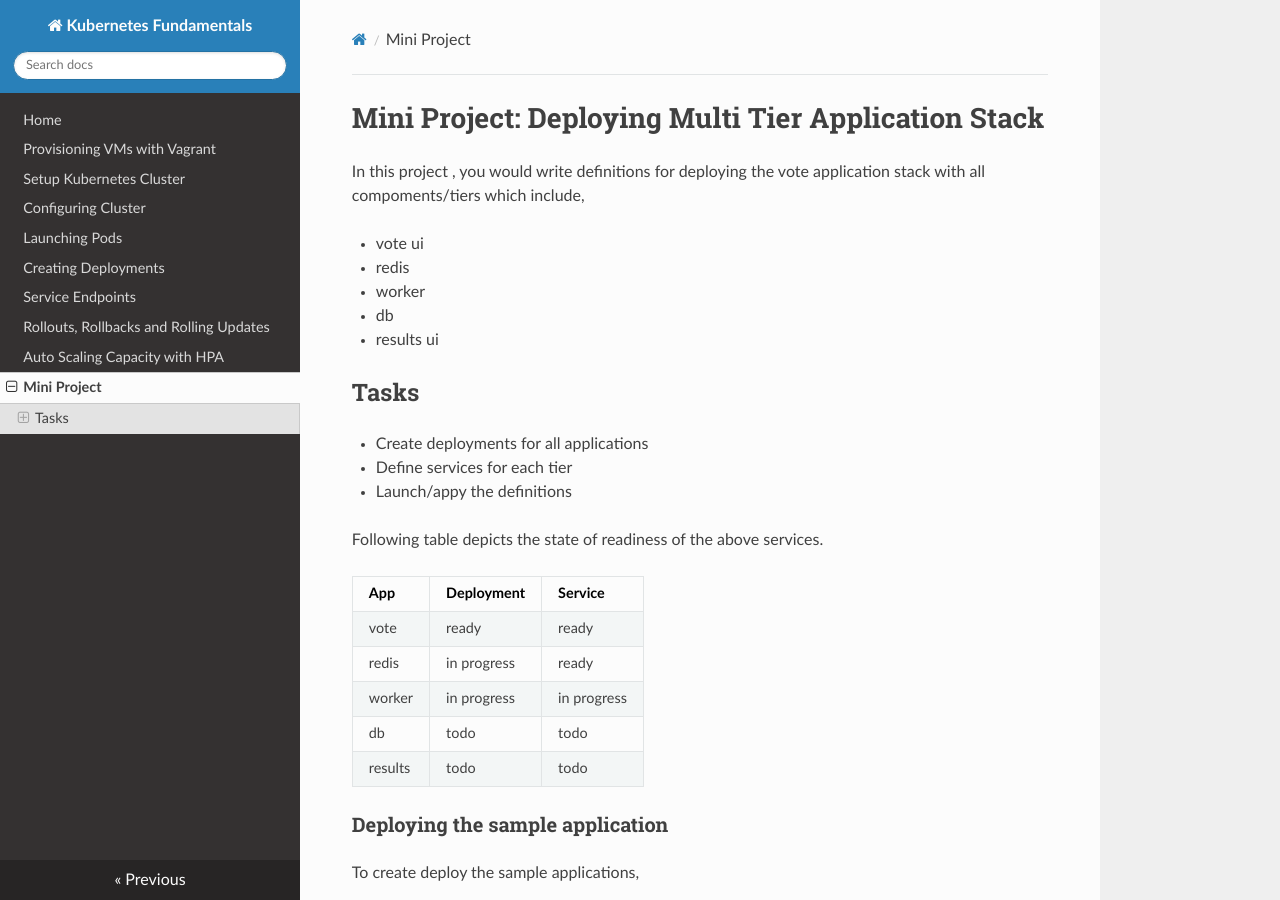
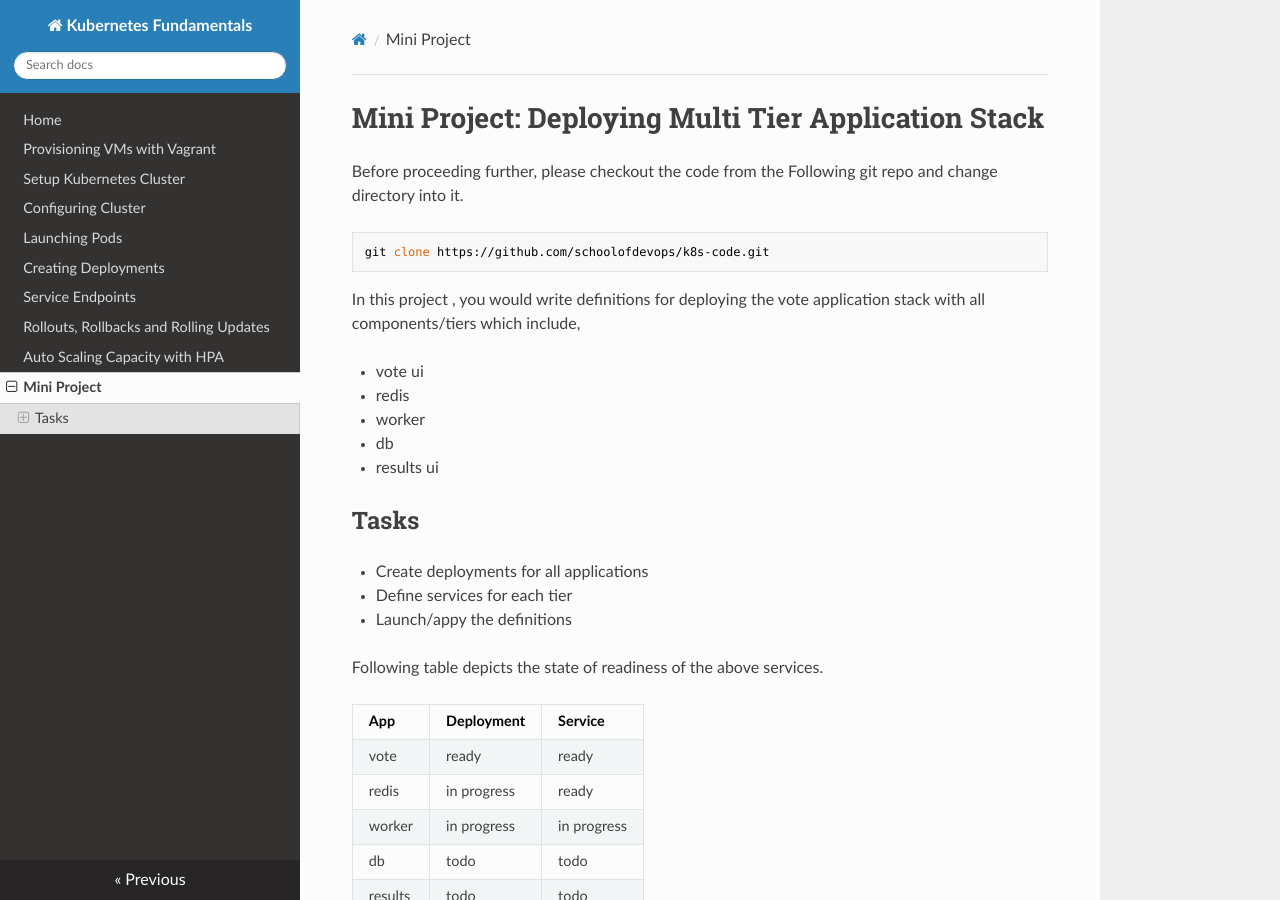
Before and after one commit to schoolofdevops/ultimate-kubernetes-bootcamp, an MkDocs documentation site: the page built from tutorials/6. deploying_sample_app.md, in a window 1280 px wide and 900 px high. Built offline with MkDocs 1.6.1, drawn with Linux system fonts in a browser that asks for light colours; nearby versions of some CDN libraries; old or Windows-style settings are respelled for this version of MkDocs.

````diff
--- a/tutorials/6. deploying_sample_app.md
+++ b/tutorials/6. deploying_sample_app.md
@@ -1,6 +1,12 @@
 # Mini Project: Deploying Multi Tier Application Stack
 
-In this project , you would write definitions for deploying the vote application stack with all compoments/tiers which include,
+Before proceeding further, please checkout the code from the Following git repo and change directory into it.
+
+```
+git clone https://github.com/schoolofdevops/k8s-code.git
+```
+
+In this project , you would write definitions for deploying the vote application stack with all components/tiers which include,
 
   * vote ui
   * redis
````
Also changed, not shown: tutorials/configmaps.md (added, +35 -0 lines), tutorials/images/Configmap.png (added).
